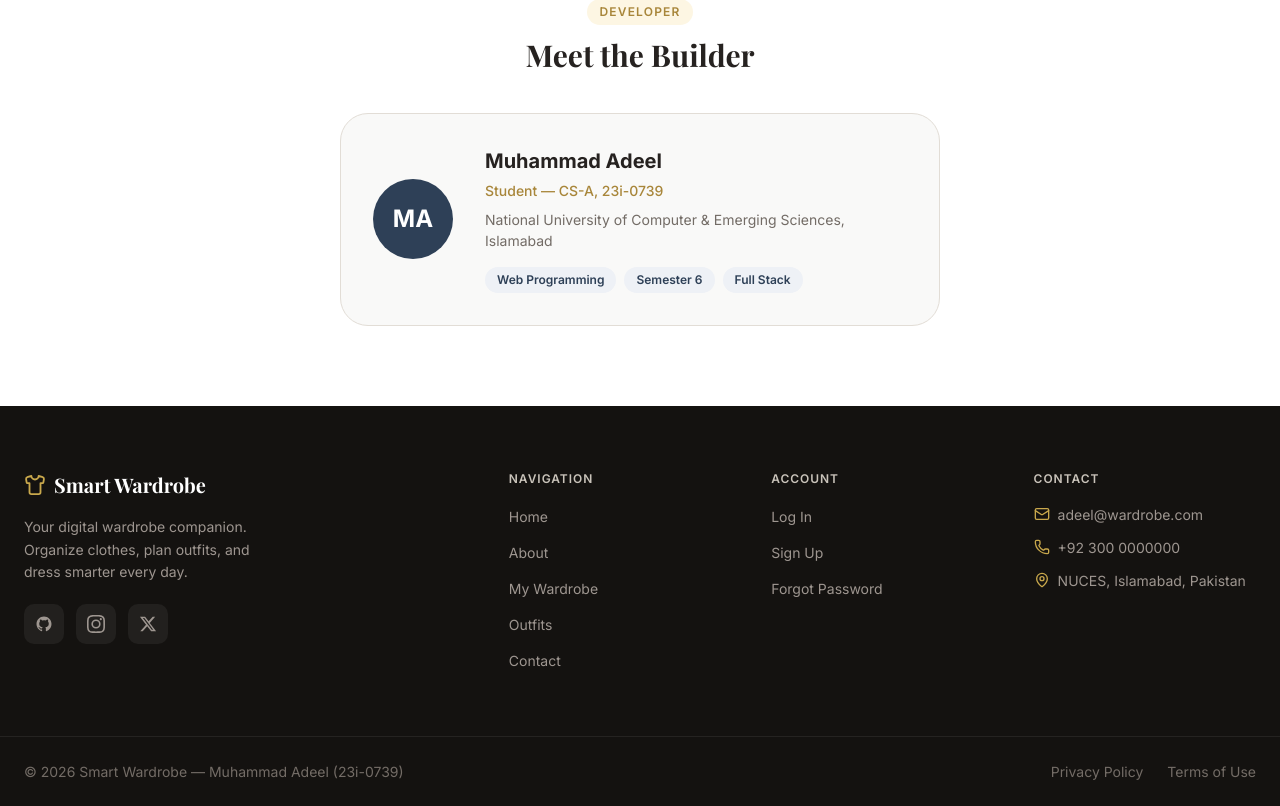
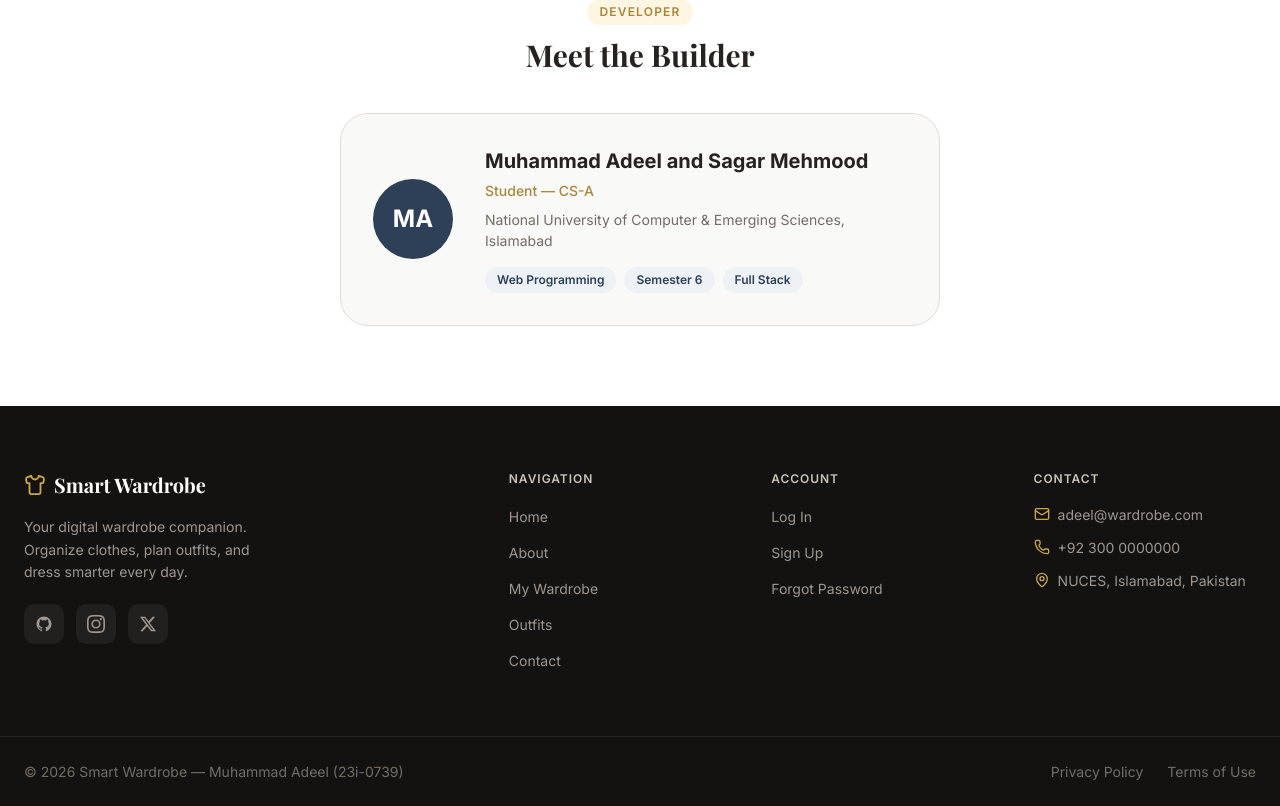
Before and after one commit to Adeel-Parvaiz/-Smart-Wardrobe, a Next.js app: page /about in a window 1280 px wide. Shown: the part 1604-2410 px from the top of the page. Built offline with nearby package versions, Linux system fonts and the light colour scheme; no server answers.

Commit message:
About file updated

```diff
--- a/src/app/about/page.tsx
+++ b/src/app/about/page.tsx
@@ -83,8 +83,8 @@
           <div className={styles.devCard}>
             <div className={styles.devAvatar}>MA</div>
             <div>
-              <div className={styles.devName}>Muhammad Adeel</div>
-              <div className={styles.devRole}>Student — CS-A, 23i-0739</div>
+              <div className={styles.devName}>Muhammad Adeel and Sagar Mehmood</div>
+              <div className={styles.devRole}>Student — CS-A</div>
               <div className={styles.devUni}>National University of Computer & Emerging Sciences, Islamabad</div>
               <div className={styles.devTags}>
                 <span className={styles.tag}>Web Programming</span>
```
